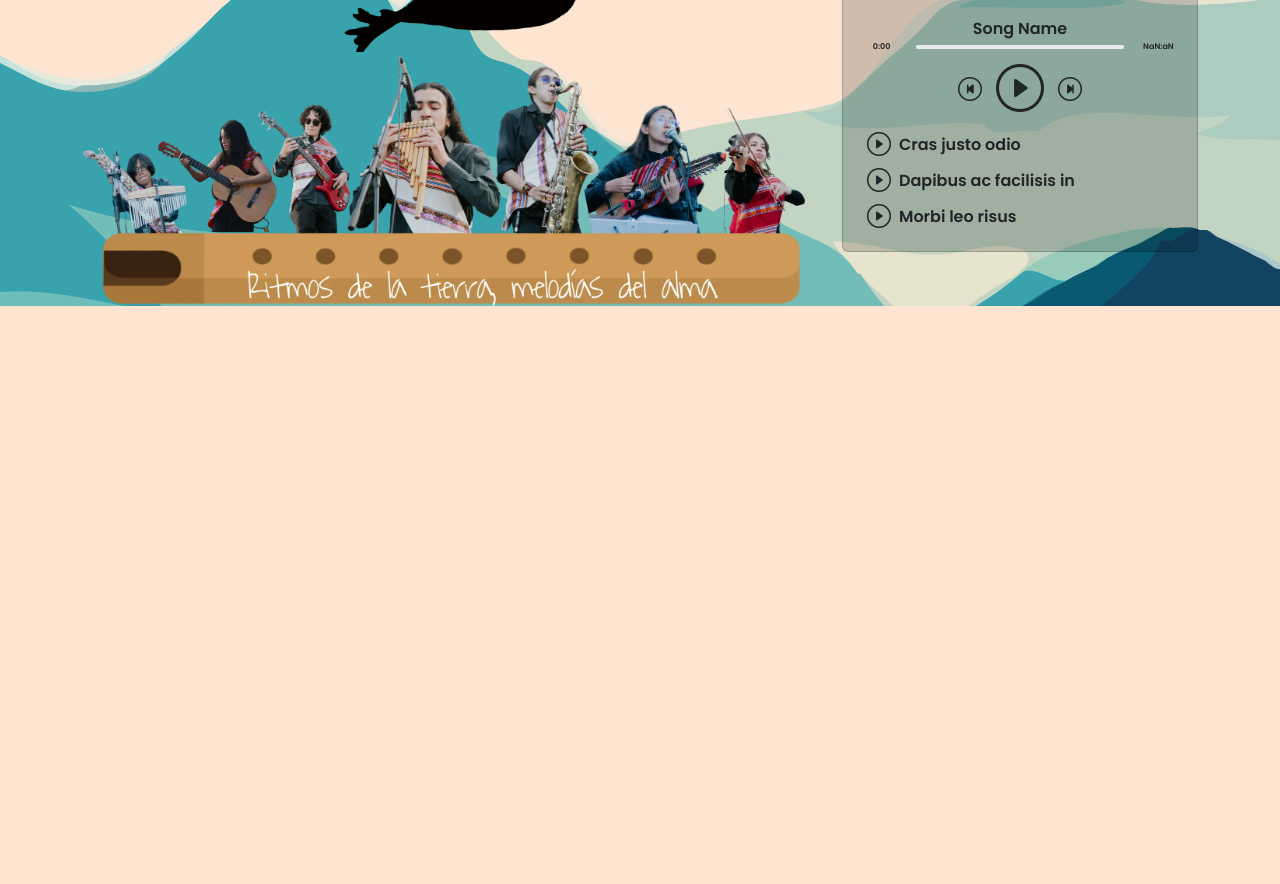
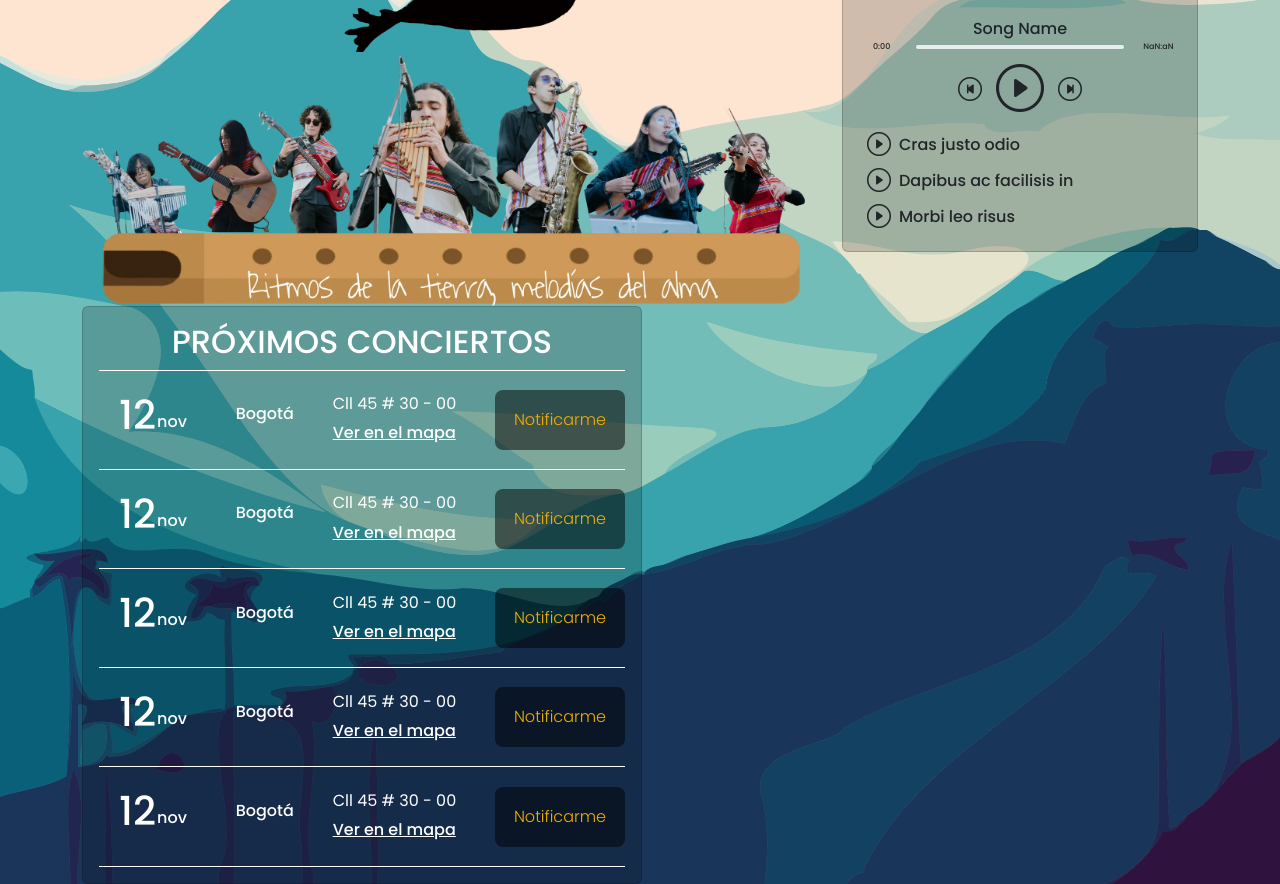
Before and after one commit to YonyChaparro/ALMACONDOR-WEB, a React (Vite) app: page / in a window 1280 px wide. Shown: the part 520-1404 px from the top of the page. Before the commit the page ends 826 px from the top, so only its background shows below. Built offline with nearby package versions, Linux system fonts and the light colour scheme.

Commit message:
targetaConciertos

```diff
--- a/src/App.jsx
+++ b/src/App.jsx
@@ -1,10 +1,12 @@
 import { Home } from "./components/home/Home"
+import { SectionConciertos } from "./components/conciertos/sectionConciertos"
 
 function App() {
 
   return (
     <>
       <Home/>
+      <SectionConciertos/>
     </>
   )
 }
--- /dev/null
+++ b/src/assets/styles/tarjetaConciertos.css
@@ -0,0 +1,58 @@
+.cardBodyConciertos{
+    color: white;
+}
+
+.cardBodyConciertos h2{
+    text-align: center;
+}
+
+.ItemsConciertos{
+
+    display: flex;
+    justify-content: space-between;
+    place-items: center;
+    padding: 0;
+}
+
+.ItemsConciertos p{
+    padding: 10px;
+}
+
+
+.cardBodyConciertos a{
+    color: white;
+}
+
+.titleLine{
+    width: 100%;
+    height: 1px;
+    background-color: white;
+    padding: 0%;
+    margin: 0%;
+}
+
+.card-text p .month{
+    padding-bottom: 0;
+}
+
+.Notificarme{
+    width: 130px;
+    height: 60px;
+    display: grid;
+    place-items: center;
+    background-color: rgba(0, 0, 0, 0.5);
+}
+
+.cardBodyConciertos .Notificarme {
+    text-decoration: none;
+    color: #EFB000;
+    font-weight: 250;
+    transition: background-color 0.2s ease-in-out;
+    border-radius: 8px;
+}
+
+.cardBodyConciertos .Notificarme:hover {
+    background-color: #EFB000;
+    color: #002c45;
+    transition: background-color 0.2s ease-in-out;
+  }
--- /dev/null
+++ b/src/components/conciertos/EventItem.jsx
@@ -0,0 +1,56 @@
+import Card from 'react-bootstrap/Card';
+
+
+export const EventItem = () => {
+  return (
+    <>
+    <div className='ItemsConciertos'>
+        <Card.Text
+        style=
+        {
+          {
+            'padding-right': '0px',
+            'display': 'flex',
+            'margin': '0',
+            'padding' : '20px',
+            'paddingRight' : '0'
+          }
+        }>
+          <h1>12</h1>
+          <Card.Text
+            style=
+            {
+              {
+                'margin': '0',
+                'padding-left': '1px',
+                'paddingTop' : '21px'
+              }
+            }
+            >
+          <h6>nov</h6>
+        </Card.Text>
+        </Card.Text>
+        <Card.Text
+        style={{
+          'margin-bottom': '4px',
+          'paddingInline' : '0px'
+        }}>
+          <h6>Bogotá</h6>
+        </Card.Text>
+
+        <Card.Text
+        style={{
+          'padding-right': '0px',
+          'padding-left': '0px',
+          'margin-bottom': '0px'
+        }}
+        >
+          <h6 style={{'font-weight': '400'}}>Cll 45 # 30 - 00</h6>
+          <Card.Link href="#">Ver en el mapa</Card.Link>
+        </Card.Text>
+        <Card.Link className='Notificarme' href="#" style={{'font-weight': '300'}}>Notificarme</Card.Link>
+        </div>
+        <h1 className='titleLine'></h1>
+    </>
+  )
+}
--- /dev/null
+++ b/src/components/conciertos/SectionConciertos.jsx
@@ -0,0 +1,18 @@
+import { Container, Row, Col } from "react-bootstrap";
+import { TarjetaConciertos } from "./Tarjeta";
+
+export const SectionConciertos = () => {
+  return (
+    <>
+    <Container>
+                <Row>
+                    <Col>
+                    </Col>
+                    <TarjetaConciertos/>
+                    <Col>
+                    </Col>
+                </Row>
+      </Container>
+    </>
+  )
+}
--- /dev/null
+++ b/src/components/conciertos/Tarjeta.jsx
@@ -0,0 +1,21 @@
+
+import Card from 'react-bootstrap/Card';
+import { EventItem } from './EventItem';
+
+export const TarjetaConciertos = () => {
+  return (
+    <div className="TarjetaConciertos">
+      <Card  style={{ width: '35rem' }} className='round-me d-none d-sm-block'>
+      <Card.Body className='cardBodyConciertos'>
+        <Card.Title><h2>PRÓXIMOS CONCIERTOS</h2></Card.Title>
+        <h1 className='titleLine'></h1>
+        <EventItem/>
+        <EventItem/>
+        <EventItem/>
+        <EventItem/>
+        <EventItem/>
+      </Card.Body >
+    </Card>
+    </div>
+  )
+}
--- a/src/index.css
+++ b/src/index.css
@@ -53,7 +53,7 @@
 }
 * {
 	font-family: "Poppins", sans-serif;
-	font-weight: 600;
+	font-weight: 500;
 	font-style: normal;
 }
 
--- a/src/main.jsx
+++ b/src/main.jsx
@@ -3,6 +3,7 @@ import { createRoot } from 'react-dom/client'
 import App from './App.jsx'
 import './index.css'
 import './assets/styles/navbar.css'
+import './assets/styles/tarjetaConciertos.css'
 
 createRoot(document.getElementById('root')).render(
   <StrictMode>
```
Also changed, not shown: src/components/conciertos/Carrusel.jsx (added, +34 -0 lines).
